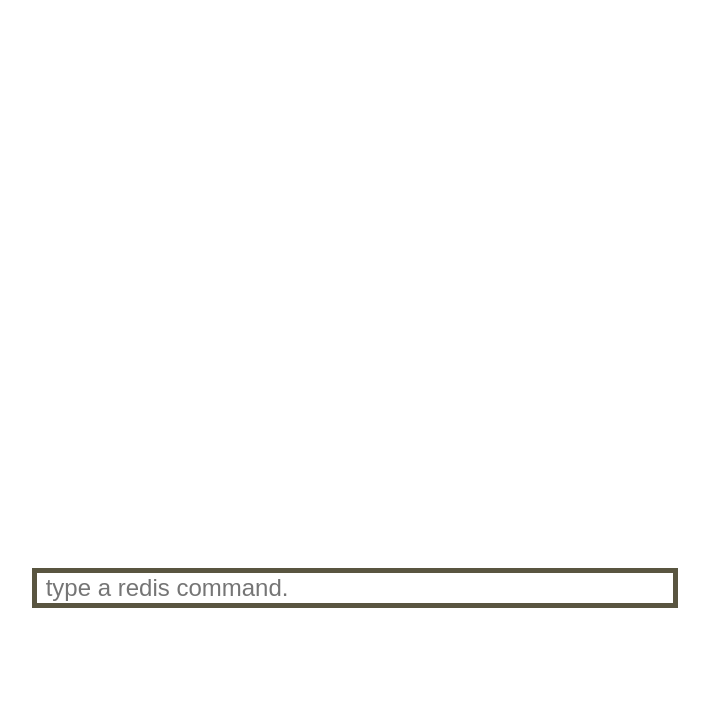
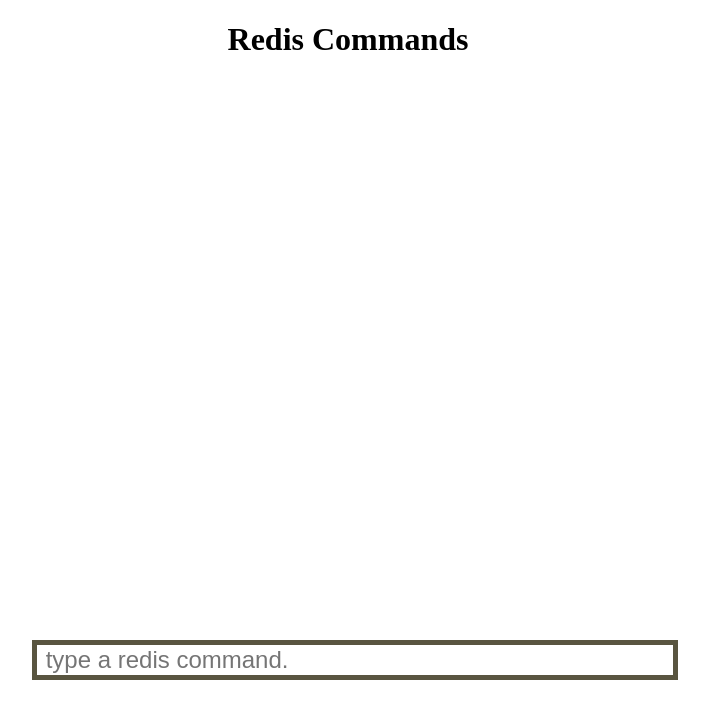
Before and after one commit to 843294669/redis-client, a Vue app: page / in a window 1280 px wide. Shown: the top 718 px of the page, without its empty margins (292-1001 px from the left). Built offline with nearby package versions, Linux system fonts and the light colour scheme; no server answers.

Commit message:
Add theme.

```diff
--- a/src/assets/iredis.css
+++ b/src/assets/iredis.css
@@ -24,3 +24,7 @@
     outline: none;
     background-repeat: no-repeat;
 }
+
+h1 {
+    text-align: center;
+}
--- a/src/components/IRedis.vue
+++ b/src/components/IRedis.vue
@@ -1,4 +1,5 @@
 <template>
+    <h1>Redis Commands</h1>
     <div class="log" v-scrollBottom>
         <div class="commands" v-html="data">
         </div>
```
